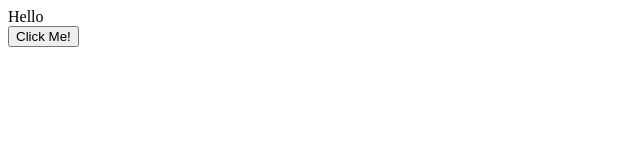
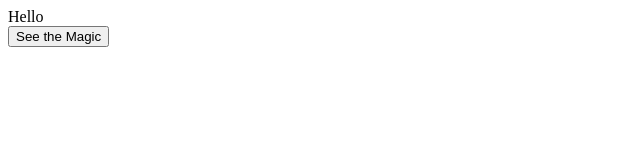
Before and after one commit to viveknegi1/viveknegi1.github.io, a plain HTML site: page index.html in a window 1280 px wide. Shown: the full height of the page, 0-640 px from the left. Drawn offline with Linux system fonts and the light colour scheme.

Commit message:
Updated the button
See the magic

```diff
--- a/index.html
+++ b/index.html
@@ -1,6 +1,6 @@
 <html>
 <body>
 	<div>Hello</div>
-	<button type="button">Click Me!</button>
+	<button type="button">See the Magic</button>
 </body>
 </html>
```
